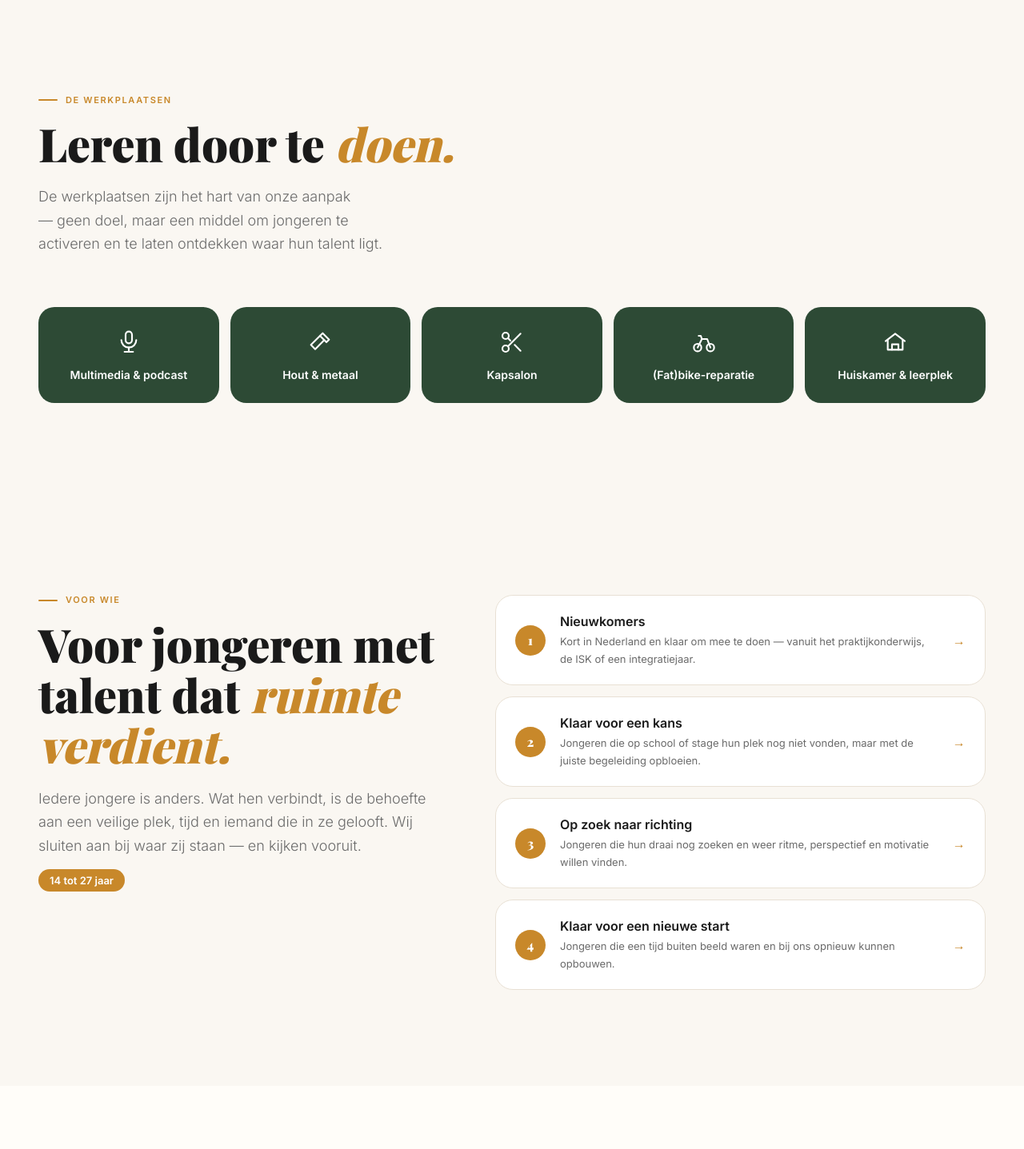
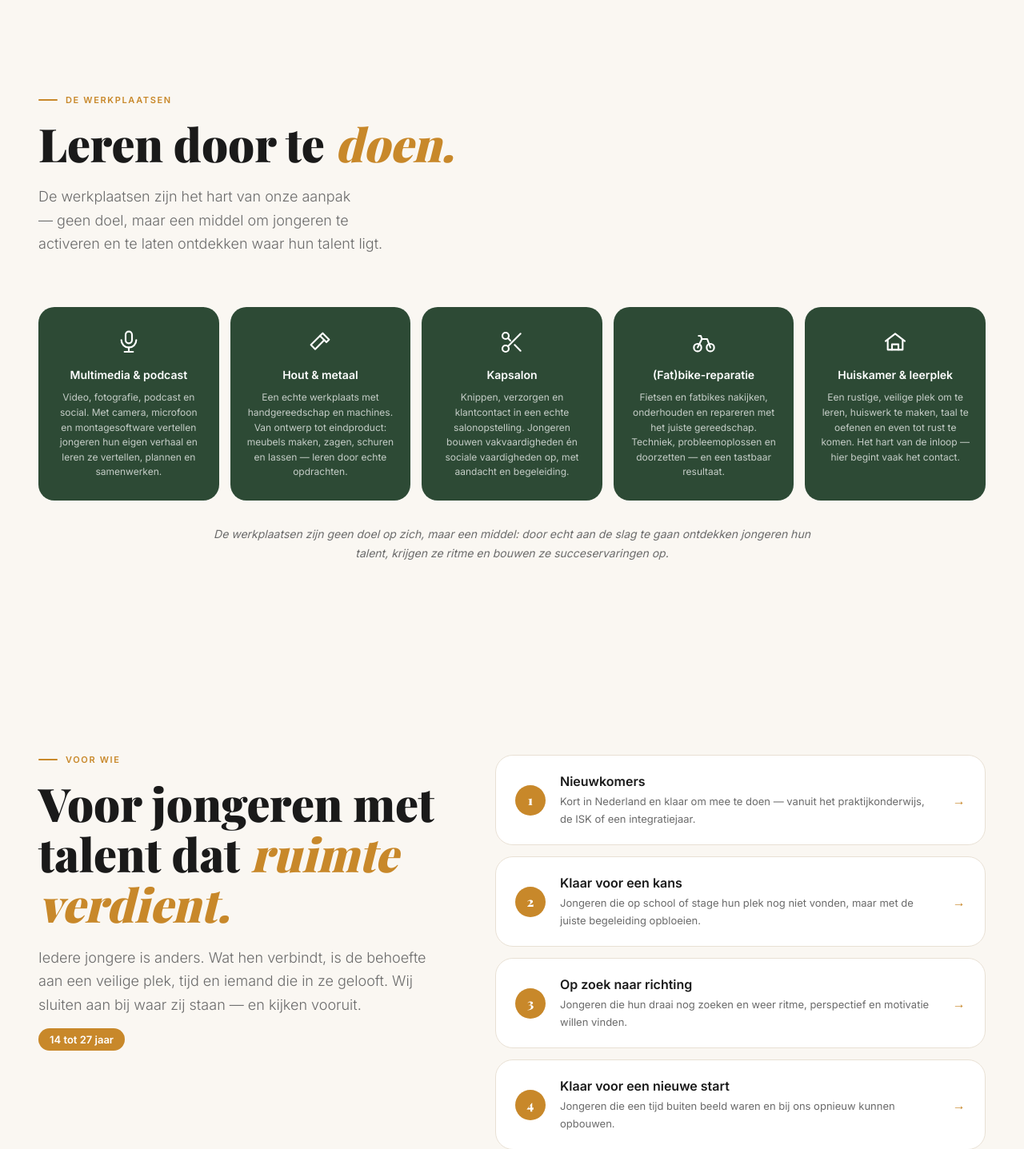
Before and after one commit to sowiesostudio-bot/test, a WordPress theme: template samen-omhoog/front-page.php in a window 1280 px wide. Shown: the part 3305-4742 px from the top of the page at 80% size. Run offline with PHP 8.4 and a stand-in for WordPress, Linux system fonts and the light colour scheme; the site name, menu and one post (Sample post) are stand-ins, and other content is empty; some libraries are stand-ins or nearby versions; some web fonts are replaced.

Commit message:
Add Samen Omhoog logo support + expand workshop descriptions
- Nav and footer use logo.png (assets/img/) when no WP custom logo is set
- Each werkplaats now explains what happens there and the tools used
- Add closing note on the purpose of the workshops
- Widen nav logo mark; white footer logo chip; build-preview asset helper

```diff
--- a/samen-omhoog/footer.php
+++ b/samen-omhoog/footer.php
@@ -17,7 +17,12 @@ $so_agb      = samen_omhoog_opt( 'agb', '98108329' );
 <footer class="site-footer">
 	<div class="footer-top">
 		<div class="footer-brand">
-			<div class="footer-logo">Samen<span>Omhoog</span></div>
+			<?php $so_footer_logo = samen_omhoog_img_src( 'logo.png' ); ?>
+			<?php if ( $so_footer_logo ) : ?>
+				<div class="footer-logo"><img src="<?php echo esc_url( $so_footer_logo ); ?>" alt="<?php esc_attr_e( 'Samen Omhoog', 'samen-omhoog' ); ?>"></div>
+			<?php else : ?>
+				<div class="footer-logo">Samen<span>Omhoog</span></div>
+			<?php endif; ?>
 			<p class="footer-desc"><?php esc_html_e( 'Een ontwikkelplek voor jongeren in Zwolle — de brug tussen thuis, school, straat en werk. Relatie + Ontwikkeling + Werkervaring = Perspectief.', 'samen-omhoog' ); ?></p>
 			<div class="footer-contact-chips">
 				<span class="footer-chip"><?php echo esc_html( $so_email ); ?></span>
--- a/samen-omhoog/front-page.php
+++ b/samen-omhoog/front-page.php
@@ -155,12 +155,13 @@ $wa_url      = 'https://wa.me/' . $so_whatsapp;
 			<p class="section-subtitle"><?php esc_html_e( 'De werkplaatsen zijn het hart van onze aanpak — geen doel, maar een middel om jongeren te activeren en te laten ontdekken waar hun talent ligt.', 'samen-omhoog' ); ?></p>
 		</div>
 		<div class="work-grid">
-			<div class="work-card reveal magnetic-card"><span class="work-icon"><svg viewBox="0 0 24 24" fill="none" stroke="#fff" stroke-width="1.6" stroke-linecap="round" stroke-linejoin="round"><rect x="9" y="2" width="6" height="11" rx="3"/><path d="M5 10a7 7 0 0 0 14 0"/><path d="M12 17v4M8 21h8"/></svg></span><strong><?php esc_html_e( 'Multimedia & podcast', 'samen-omhoog' ); ?></strong></div>
-			<div class="work-card reveal magnetic-card"><span class="work-icon"><svg viewBox="0 0 24 24" fill="none" stroke="#fff" stroke-width="1.6" stroke-linecap="round" stroke-linejoin="round"><path d="M14.5 3.5l6 6-2.5 2.5-6-6z"/><path d="M12 6L3.5 14.5l4 4L16 10"/></svg></span><strong><?php esc_html_e( 'Hout & metaal', 'samen-omhoog' ); ?></strong></div>
-			<div class="work-card reveal magnetic-card"><span class="work-icon"><svg viewBox="0 0 24 24" fill="none" stroke="#fff" stroke-width="1.6" stroke-linecap="round" stroke-linejoin="round"><circle cx="6" cy="6" r="3"/><circle cx="6" cy="18" r="3"/><path d="M20 4L8.5 15.5M14.5 14.5L20 20M8.5 8.5L10.5 10.5"/></svg></span><strong><?php esc_html_e( 'Kapsalon', 'samen-omhoog' ); ?></strong></div>
-			<div class="work-card reveal magnetic-card"><span class="work-icon"><svg viewBox="0 0 24 24" fill="none" stroke="#fff" stroke-width="1.6" stroke-linecap="round" stroke-linejoin="round"><circle cx="6" cy="17" r="3.5"/><circle cx="18" cy="17" r="3.5"/><path d="M6 17l4-8h5l3 8M10 9l-1-3H7"/></svg></span><strong><?php esc_html_e( '(Fat)bike-reparatie', 'samen-omhoog' ); ?></strong></div>
-			<div class="work-card reveal magnetic-card"><span class="work-icon"><svg viewBox="0 0 24 24" fill="none" stroke="#fff" stroke-width="1.6" stroke-linecap="round" stroke-linejoin="round"><path d="M3 11l9-7 9 7"/><path d="M5 10v9h14v-9"/><path d="M9 19v-5h6v5"/></svg></span><strong><?php esc_html_e( 'Huiskamer & leerplek', 'samen-omhoog' ); ?></strong></div>
+			<div class="work-card reveal magnetic-card"><span class="work-icon"><svg viewBox="0 0 24 24" fill="none" stroke="#fff" stroke-width="1.6" stroke-linecap="round" stroke-linejoin="round"><rect x="9" y="2" width="6" height="11" rx="3"/><path d="M5 10a7 7 0 0 0 14 0"/><path d="M12 17v4M8 21h8"/></svg></span><strong><?php esc_html_e( 'Multimedia & podcast', 'samen-omhoog' ); ?></strong><span class="work-desc"><?php esc_html_e( 'Video, fotografie, podcast en social. Met camera, microfoon en montagesoftware vertellen jongeren hun eigen verhaal en leren ze vertellen, plannen en samenwerken.', 'samen-omhoog' ); ?></span></div>
+			<div class="work-card reveal magnetic-card"><span class="work-icon"><svg viewBox="0 0 24 24" fill="none" stroke="#fff" stroke-width="1.6" stroke-linecap="round" stroke-linejoin="round"><path d="M14.5 3.5l6 6-2.5 2.5-6-6z"/><path d="M12 6L3.5 14.5l4 4L16 10"/></svg></span><strong><?php esc_html_e( 'Hout & metaal', 'samen-omhoog' ); ?></strong><span class="work-desc"><?php esc_html_e( 'Een echte werkplaats met handgereedschap en machines. Van ontwerp tot eindproduct: meubels maken, zagen, schuren en lassen — leren door echte opdrachten.', 'samen-omhoog' ); ?></span></div>
+			<div class="work-card reveal magnetic-card"><span class="work-icon"><svg viewBox="0 0 24 24" fill="none" stroke="#fff" stroke-width="1.6" stroke-linecap="round" stroke-linejoin="round"><circle cx="6" cy="6" r="3"/><circle cx="6" cy="18" r="3"/><path d="M20 4L8.5 15.5M14.5 14.5L20 20M8.5 8.5L10.5 10.5"/></svg></span><strong><?php esc_html_e( 'Kapsalon', 'samen-omhoog' ); ?></strong><span class="work-desc"><?php esc_html_e( 'Knippen, verzorgen en klantcontact in een echte salonopstelling. Jongeren bouwen vakvaardigheden én sociale vaardigheden op, met aandacht en begeleiding.', 'samen-omhoog' ); ?></span></div>
+			<div class="work-card reveal magnetic-card"><span class="work-icon"><svg viewBox="0 0 24 24" fill="none" stroke="#fff" stroke-width="1.6" stroke-linecap="round" stroke-linejoin="round"><circle cx="6" cy="17" r="3.5"/><circle cx="18" cy="17" r="3.5"/><path d="M6 17l4-8h5l3 8M10 9l-1-3H7"/></svg></span><strong><?php esc_html_e( '(Fat)bike-reparatie', 'samen-omhoog' ); ?></strong><span class="work-desc"><?php esc_html_e( 'Fietsen en fatbikes nakijken, onderhouden en repareren met het juiste gereedschap. Techniek, probleemoplossen en doorzetten — en een tastbaar resultaat.', 'samen-omhoog' ); ?></span></div>
+			<div class="work-card reveal magnetic-card"><span class="work-icon"><svg viewBox="0 0 24 24" fill="none" stroke="#fff" stroke-width="1.6" stroke-linecap="round" stroke-linejoin="round"><path d="M3 11l9-7 9 7"/><path d="M5 10v9h14v-9"/><path d="M9 19v-5h6v5"/></svg></span><strong><?php esc_html_e( 'Huiskamer & leerplek', 'samen-omhoog' ); ?></strong><span class="work-desc"><?php esc_html_e( 'Een rustige, veilige plek om te leren, huiswerk te maken, taal te oefenen en even tot rust te komen. Het hart van de inloop — hier begint vaak het contact.', 'samen-omhoog' ); ?></span></div>
 		</div>
+		<p class="work-note"><?php esc_html_e( 'De werkplaatsen zijn geen doel op zich, maar een middel: door echt aan de slag te gaan ontdekken jongeren hun talent, krijgen ze ritme en bouwen ze succeservaringen op.', 'samen-omhoog' ); ?></p>
 	</div>
 </section>
 
--- a/samen-omhoog/functions.php
+++ b/samen-omhoog/functions.php
@@ -187,17 +187,27 @@ add_action( 'admin_post_nopriv_samen_omhoog_contact', 'samen_omhoog_handle_conta
 add_action( 'admin_post_samen_omhoog_contact', 'samen_omhoog_handle_contact' );
 
 /**
+ * Return the URL of an image in /assets/img/ if it exists, else ''.
+ *
+ * @param string $rel Path relative to assets/img/ (e.g. 'logo.png').
+ * @return string URL or empty string.
+ */
+function samen_omhoog_img_src( $rel ) {
+	$path = get_template_directory() . '/assets/img/' . $rel;
+	if ( file_exists( $path ) ) {
+		return get_template_directory_uri() . '/assets/img/' . $rel;
+	}
+	return '';
+}
+
+/**
  * Return the URL of a logo in /assets/img/partners/ if the file exists, else ''.
  *
  * @param string $file Filename (e.g. 'iso9001.png').
  * @return string URL or empty string.
  */
 function samen_omhoog_logo_src( $file ) {
-	$path = get_template_directory() . '/assets/img/partners/' . $file;
-	if ( file_exists( $path ) ) {
-		return get_template_directory_uri() . '/assets/img/partners/' . $file;
-	}
-	return '';
+	return samen_omhoog_img_src( 'partners/' . $file );
 }
 
 /**
--- a/samen-omhoog/header.php
+++ b/samen-omhoog/header.php
@@ -31,6 +31,8 @@
 	<a href="<?php echo esc_url( home_url( '/' ) ); ?>" class="nav-logo">
 		<?php if ( has_custom_logo() ) : ?>
 			<div class="nav-logo-mark"><?php the_custom_logo(); ?></div>
+		<?php elseif ( $so_nav_logo = samen_omhoog_img_src( 'logo.png' ) ) : ?>
+			<div class="nav-logo-mark"><img src="<?php echo esc_url( $so_nav_logo ); ?>" alt="<?php esc_attr_e( 'Samen Omhoog', 'samen-omhoog' ); ?>"></div>
 		<?php else : ?>
 			<span class="nav-logo-text">Samen<span>Omhoog</span></span>
 		<?php endif; ?>
--- a/samen-omhoog/style.css
+++ b/samen-omhoog/style.css
@@ -121,12 +121,13 @@ a { color: inherit; }
 }
 .nav-logo { display: flex; align-items: center; gap: 10px; text-decoration: none; }
 .nav-logo-mark {
-  width: 88px; height: 34px;
+  width: 150px; height: 40px;
   background: transparent;
   border-radius: 0;
   display: flex; align-items: center; justify-content: flex-start;
   overflow: hidden;
 }
+.footer-logo img { height: 40px; width: auto; background: #fff; border-radius: 10px; padding: 7px 11px; display: inline-block; }
 .nav-logo-mark img { width: 100%; height: 100%; object-fit: contain; object-position: left center; }
 .nav-logo-mark svg { width: 20px; height: 20px; }
 .nav-logo-text { font-family: 'Playfair Display', serif; font-size: 17px; font-weight: 700; color: var(--charcoal); }
@@ -712,10 +713,13 @@ a { color: inherit; }
 /* WERKPLAATSEN */
 .workshops { background: var(--cream); }
 .work-grid { display:grid; grid-template-columns: repeat(5,1fr); gap:14px; margin-top:48px; max-width:1200px; }
-.work-card { background:var(--forest); color:#fff; border-radius:20px; padding:26px 18px; text-align:center; transition:transform .2s ease, box-shadow .2s ease; }
+.work-card { background:var(--forest); color:#fff; border-radius:20px; padding:26px 20px; text-align:center; transition:transform .2s ease, box-shadow .2s ease; }
 .work-card:hover { transform:translateY(-3px); box-shadow:0 16px 44px rgba(0,0,0,.12); }
 .work-icon { margin-bottom:14px; display:flex; align-items:center; justify-content:center; height:36px; }
 .work-icon svg { width:32px; height:32px; }
+.work-card strong { font-size:15px; }
+.work-desc { display:block; margin-top:10px; font-size:12px; line-height:1.55; color:rgba(255,255,255,.72); }
+.work-note { max-width:780px; margin:30px auto 0; text-align:center; color:var(--text-muted); font-size:14px; line-height:1.7; font-style:italic; }
 .tile-icon svg { width:22px; height:22px; }
 .work-card strong { display:block; font-size:14px; line-height:1.3; }
 
```
Also changed, not shown: preview/index.html (+14 -9 lines), tools/build-preview.php (+5 -2 lines), samen-omhoog/README.md, 1 other file.
